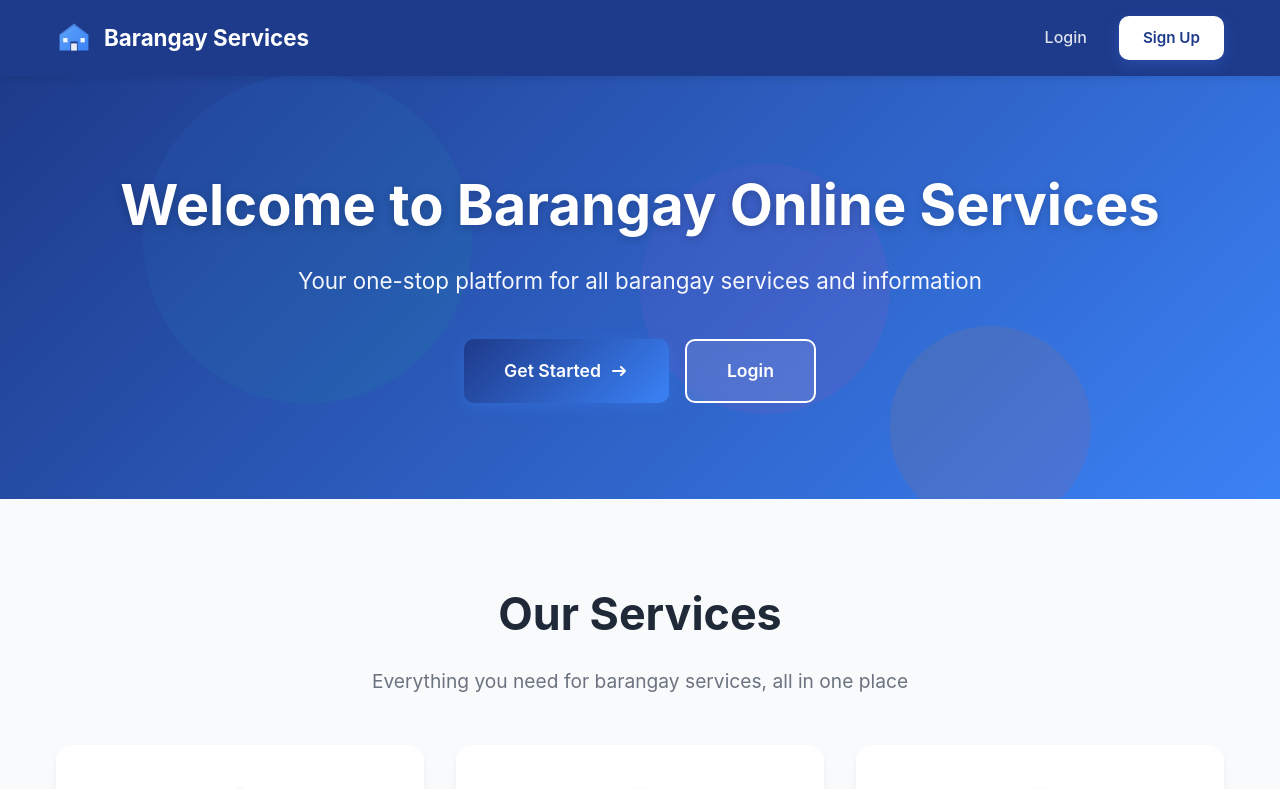
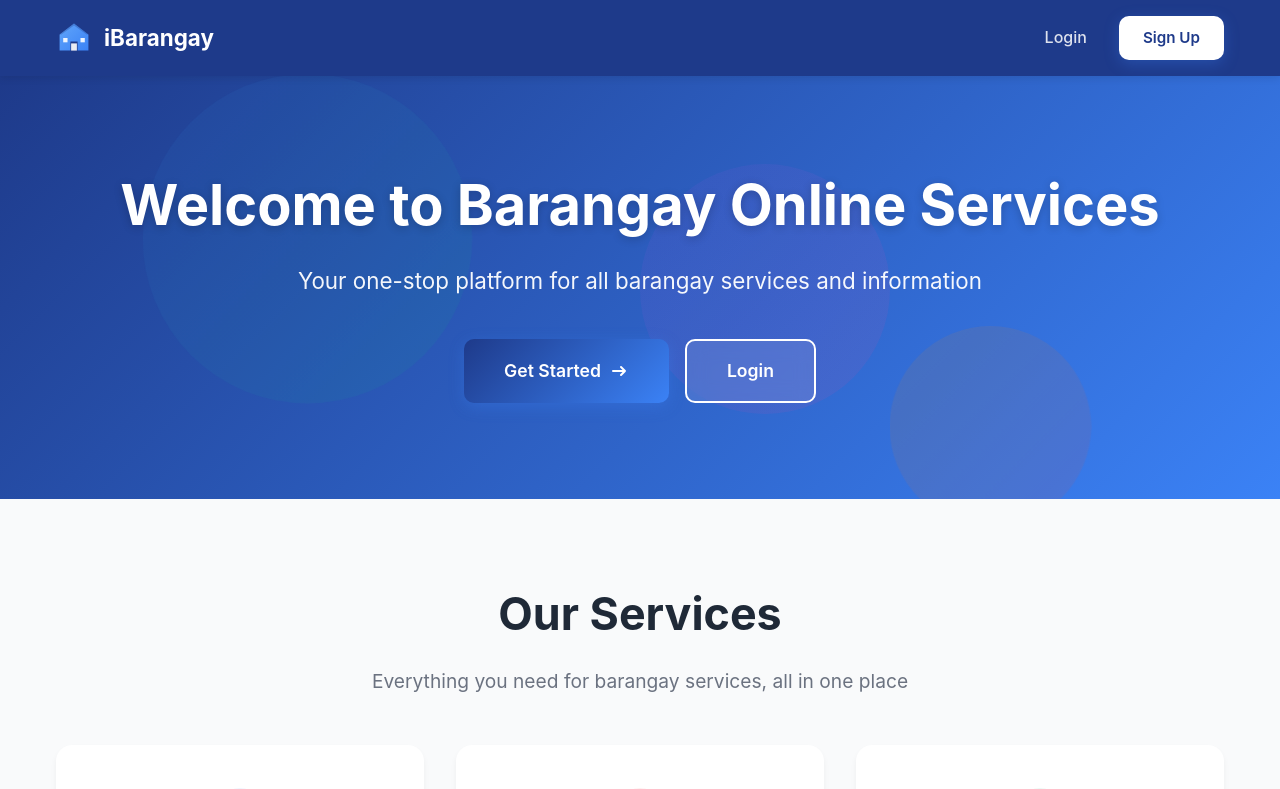
Before and after one commit to JJProjectStash/ibarangay, a React (Vite) app: page / in a window 1280 px wide. Shown: the top 789 px of the page. Built offline with nearby package versions, Linux system fonts and the light colour scheme; no server answers.

Commit message:
fix: Update logo text from 'Barangay Services' to 'iBarangay' in Navbar component

```diff
--- a/src/components/Navbar.tsx
+++ b/src/components/Navbar.tsx
@@ -48,7 +48,7 @@
       <div className="container" style={styles.container}>
         <Link to="/" style={styles.logo}>
           <BarangayLogo size={36} />
-          <span style={styles.logoText}>Barangay Services</span>
+          <span style={styles.logoText}>iBarangay</span>
         </Link>
 
         {/* Desktop Menu */}
```
